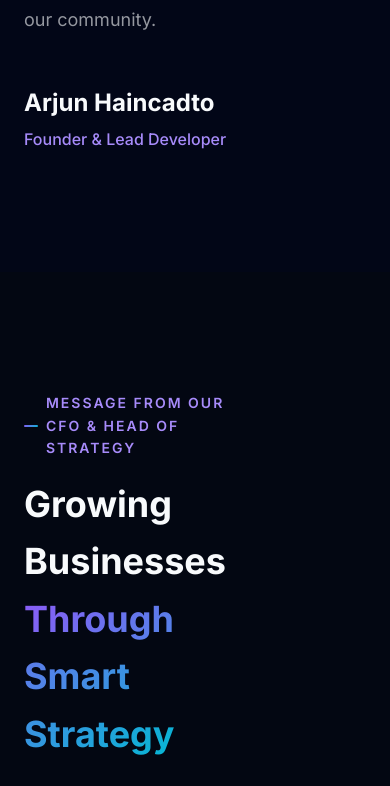
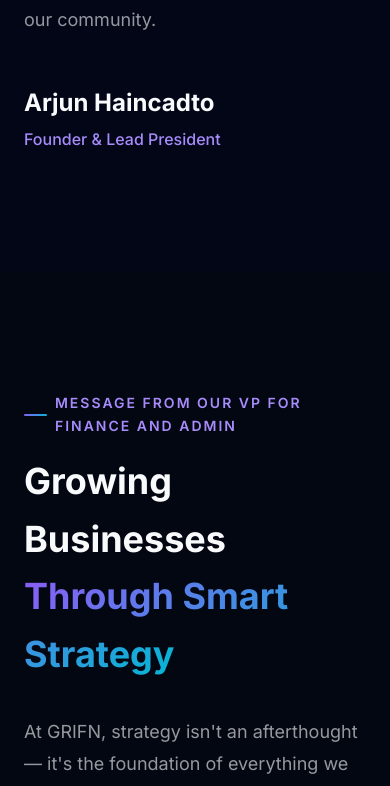
Before and after one commit to geekguru316-svg/GrifnWebsite, a Next.js app: page /about in a window 390 px wide. Shown: the part 2486-3272 px from the top of the page. Built offline with nearby package versions, Linux system fonts and the light colour scheme.

Commit message:
Update job titles and fix About Us mobile design responsiveness

```diff
--- a/app/about/about.css
+++ b/app/about/about.css
@@ -68,11 +68,17 @@
   padding: 120px 0;
   position: relative;
 }
-.founder-grid {
+.founder-grid,
+.founder-grid-reversed {
   display: grid;
-  grid-template-columns: 1fr 1.2fr;
   gap: 80px;
   align-items: center;
+}
+.founder-grid {
+  grid-template-columns: 1fr 1.2fr;
+}
+.founder-grid-reversed {
+  grid-template-columns: 1.2fr 1fr;
 }
 .founder-image-container {
   position: relative;
@@ -265,7 +271,8 @@
 
 /* Responsive */
 @media (max-width: 1024px) {
-  .founder-grid { gap: 40px; }
+  .founder-grid,
+  .founder-grid-reversed { gap: 40px; }
   .values-grid { grid-template-columns: repeat(2, 1fr); }
   .team-grid { grid-template-columns: repeat(2, 1fr); }
   .about-stats { grid-template-columns: repeat(2, 1fr); }
@@ -273,7 +280,10 @@
 
 @media (max-width: 768px) {
   .about-hero { padding: 140px 0 70px; }
-  .founder-grid { grid-template-columns: 1fr; }
+  .founder-grid,
+  .founder-grid-reversed { grid-template-columns: 1fr; }
+  .founder-grid-reversed .founder-content { order: 2; }
+  .founder-grid-reversed .founder-image-container { order: 1; }
   .founder-image-container { max-width: 400px; margin: 0 auto; }
   .values-grid { grid-template-columns: 1fr; }
   .team-grid { grid-template-columns: 1fr; max-width: 320px; }
--- a/app/about/page.tsx
+++ b/app/about/page.tsx
@@ -113,7 +113,7 @@ export default function About() {
                 </div>
                 <div className="founder-signature">
                   <div className="founder-name">Arjun Haincadto</div>
-                  <div className="founder-title">Founder & Lead Developer</div>
+                  <div className="founder-title">Founder & Lead President</div>
                 </div>
               </div>
             </ScrollReveal>
@@ -124,12 +124,12 @@ export default function About() {
       {/* CFO's Message — Glenda Agnes */}
       <section className="founder-section" style={{ background: 'var(--bg-secondary)' }}>
         <div className="container">
-          <div style={{ display: 'grid', gridTemplateColumns: '1.2fr 1fr', gap: '80px', alignItems: 'center' }}>
+          <div className="founder-grid-reversed">
 
             {/* LEFT: Text content */}
             <ScrollReveal direction="left">
               <div className="founder-content">
-                <span className="section-label" style={{ marginBottom: 16 }}>Message from our CFO &amp; Head of Strategy</span>
+                <span className="section-label" style={{ marginBottom: 16 }}>Message from our VP for Finance and Admin</span>
                 <h2>Growing Businesses <br /><span className="gradient-text">Through Smart Strategy</span></h2>
                 <div className="founder-letter">
                   <p>
@@ -138,7 +138,8 @@ export default function About() {
                     presence delivers measurable, sustainable returns.
                   </p>
                   <p>
-                    As a graduate of Computer Science, former programming instructor, HR manager, and Outstanding Cebuano Youth Leader awardee in 2000
+                    As a graduate of Computer Science, former programming instructor, HR manager,
+                    and Outstanding Cebuano Youth Leader awardee in 2000
                     I bring a unique combination of technical expertise, leadership, and people-focused
                     strategy into every project. My background has given me the ability to bridge
                     technology with real business needs — helping teams, brands, and organizations
@@ -158,7 +159,7 @@ export default function About() {
                 </div>
                 <div className="founder-signature">
                   <div className="founder-name">Glenda Agnes</div>
-                  <div className="founder-title">CFO &amp; Head of Strategy</div>
+                  <div className="founder-title">VP for Finance and Admin</div>
                 </div>
               </div>
             </ScrollReveal>
@@ -169,7 +170,7 @@ export default function About() {
                 <div className="founder-image-bg"></div>
                 <img
                   src="/team/glenda-agnes.png"
-                  alt="Glenda Agnes - CFO and Head of Strategy at GRIFN"
+                  alt="Glenda Agnes - VP for Finance and Admin at GRIFN"
                   className="founder-image"
                   style={{ objectPosition: 'top center' }}
                 />
@@ -307,14 +308,8 @@ export default function About() {
                 >
                 </div>
                 <h3>Arjun Haincadto</h3>
-                <div className="role">Founder & Lead Dev</div>
+                <div className="role">Founder & Lead President</div>
                 <p>Full-stack developer with 8+ years experience building scalable web apps.</p>
-              </div>
-              <div className="team-card">
-                <div className="team-avatar">CG</div>
-                <h3>Clark Gomez</h3>
-                <div className="role">Creative Director</div>
-                <p>Specializing in premium UI/UX design for Philippine and international brands.</p>
               </div>
               <div className="team-card">
                 <div
@@ -327,8 +322,14 @@ export default function About() {
                 >
                 </div>
                 <h3>Glenda Agnes</h3>
-                <div className="role">CFO &amp; Head of Strategy</div>
+                <div className="role">VP for Finance and Admin</div>
                 <p>Strategic financial leader driving growth, digital ROI, and long-term brand equity for GRIFN clients.</p>
+              </div>
+              <div className="team-card">
+                <div className="team-avatar">CG</div>
+                <h3>Clark Gomez</h3>
+                <div className="role">Creative Director</div>
+                <p>Specializing in premium UI/UX design for Philippine and international brands.</p>
               </div>
             </div>
           </ScrollReveal>
```
Also changed, not shown: public/team/glenda-agnes.png.
